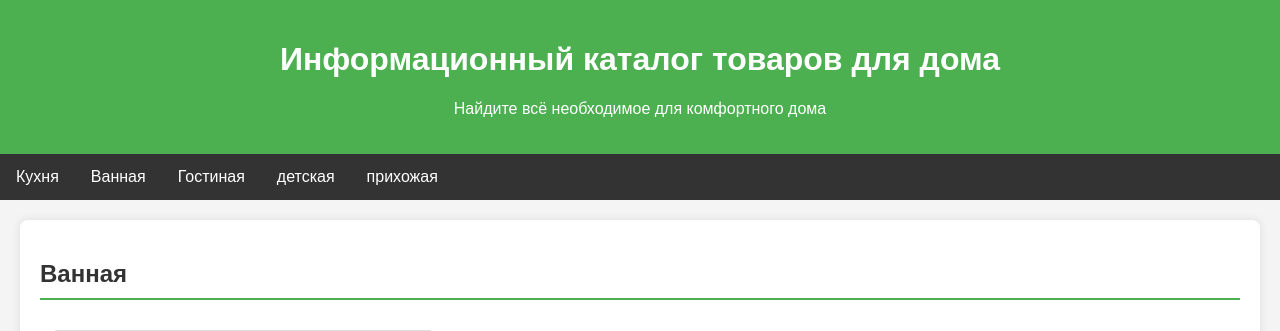
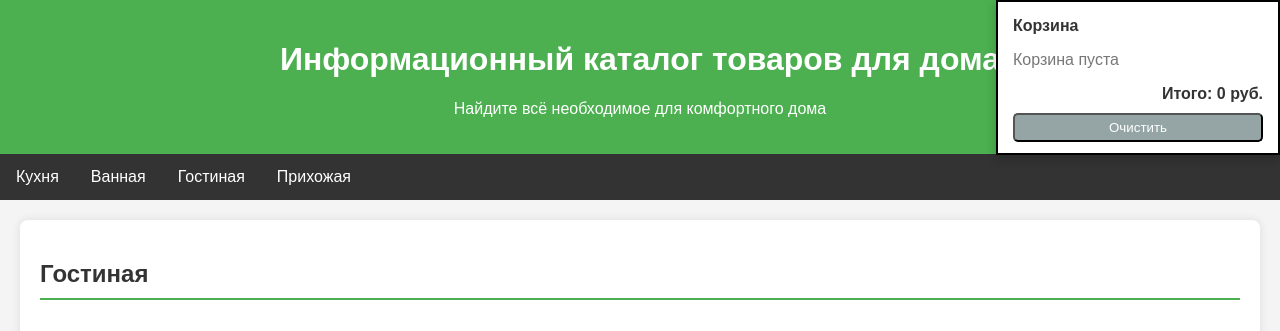
Before and after one commit to jesterrrq/coursework, a PHP site: page /test3.html in a window 1280 px wide. Shown: the top 331 px of the page. Run offline with PHP 8.4, Linux system fonts and the light colour scheme.

Commit message:
Конец работы

```diff
--- a/css/styles.css
+++ b/css/styles.css
@@ -95,15 +95,115 @@ footer {
 .button:active {
    transform: scale(0.96);
 }
+
 .kor{
     background-color: #d4af37;
-    height: 100px;
+    height: 121px;
     width: 100px;
     float: right;
-    padding: 10px;
+
 }
 
 
 .del button{
     background-color: #4CAF50;
 }
+
+
+
+.kor {
+    position: fixed;
+    right: 0px;
+    top: 0px;
+    background: #fff;
+    border: 2px solid;
+    border-color: black;
+    padding: 15px;
+    min-width: 250px;
+    max-height: 400px;
+    overflow-y: auto;
+    box-shadow: 0 4px 10px rgba(0,0,0,0.2);
+    z-index:70;
+}
+
+.kor h4 {
+    margin: 0 0 10px 0;
+    display: flex;
+    justify-content: space-between;
+    align-items: center;
+}
+
+.cart-count {
+    background: #e74c3c;
+    color: white;
+    border-radius: 50%;
+    padding: 2px 8px;
+    font-size: 14px;
+}
+
+.cart-item {
+    align-items: center;
+    padding: 8px 0;
+    border-bottom: 1px solid #eee;
+    font-size: 14px;
+}
+
+.cart-item:last-child {
+    border-bottom: none;
+}
+
+.cart-item button {
+    background: #e74c3c;
+    color: white;
+    border-radius: 4px;
+    font-size: 12px;
+}
+
+.cart-item button:hover {
+    background: #c0392b;
+}
+
+.cart-total {
+    margin-top: 10px;
+    font-weight: bold;
+    text-align: right;
+}
+
+.kor button.clear-btn {
+    width: 100%;
+    margin-top: 10px;
+    padding: 5px;
+    background: #95a5a6;
+    color: white;
+    border-radius: 5px;
+}
+
+.kor button.clear-btn:hover {
+    background: #7f8c8d;
+}
+
+.button {
+    background: #27ae60;
+    border-radius: 5px;
+}
+
+.button:hover {
+    background: #219a52;
+}
+
+.product {
+    border: 1px solid #ddd;
+    border-radius: 8px;
+    padding: 15px;
+    margin: 15px;
+    width: 230px;
+}
+
+.product img {
+    max-width: 100%;
+    max-height: 80%;
+}
+
+.pop{
+    color: #777
+}
--- a/test3.html
+++ b/test3.html
@@ -3,9 +3,8 @@
 <head>
     <meta charset="UTF-8">
     <meta name="viewport" content="width=device-width, initial-scale=1.0">
+    <title>Каталог товаров для дома</title>
     <link rel="stylesheet" href="css/styles.css">
-    <title>Document</title>
-
 </head>
 <body>
     <header>
@@ -17,57 +16,72 @@
         <a href="test1.html">Кухня</a>
         <a href="test2.html">Ванная</a>
         <a href="test3.html">Гостиная</a>
-        <a href="test4.html">детская</a>
-        <a href="test5.html">прихожая</a>
+        <a href="test5.html">Прихожая</a>
     </nav>
 
+    <div class="container">
+        <section id="living-room" class="category">
+            <h2>Гостиная</h2>
 
-
-        <div class="container">
-        <section id="bathroom" class="category">
-            <h2>Ванная</h2>
-            <div class="product">
-                <img src="https://miralls.ru/wp-content/uploads/2019/08/zerkalo-bruno-plus-5-min.jpg" alt="Зеркало">
-                <h3>Зеркало</h3>
-                <p>С подсветкой, размер 60x80 см. Цена: 3000 руб.</p>
-                <div class="button">Купить</div>
-            </div>
-            <div class="product">
-                <img src="https://avatars.mds.yandex.net/i?id=0e5e223b132b8e5598ca8c7c0197aa52_l-4431911-images-thumbs&n=13" alt="Шампунь">
-                <h3>Шампунь</h3>
-                <p>Органический, объём 500 мл. Цена: 400 руб.</p>
-                <div class="button">Купить</div>
-            </div>
-            <div class="product">
-                <img src="https://altastroy-nn.ru/files/images/resized/products/2/1/2150802-215080.636x680.jpg.webp" alt="Коврик">
-                <h3>Коврик для ванной</h3>
-                <p>Антискользящий, размер 50x80 см. Цена: 800 руб.</p>
-                <div class="button">Купить</div>
+            <div class="product" data-id="101" data-name="Диван угловой" data-price="45000">
+                <img src="https://ir.ozone.ru/s3/multimedia-1-b/c1000/7380645527.jpg" alt="">
+                <h3>Диван угловой</h3>
+                <p>Ткань велюр, механизм «еврокнижка», 3 спальных места. Цена: 45000 руб.</p>
+                <div class="button add-to-cart">Купить</div>
             </div>
 
-            <div class="product">
-                <img src="https://dushlux.ru/upload/resize_cache/iblock/257/fedm34z4w2u997gqe535ni1qb5zfe0vf/700_700_12f7f1de7bb6fd97c366de0f8753c6468/salini_agatha_vanna_otdelnostoyashchaya_180kh80kh66cm_donnyy_klapan_up_down_sifon_sliv_pereliv_s_sto.jpg" alt="Коврик">
-                <h3>Ванная Lxary</h3>
-                <p>Материал композит, размер 180-190 см. Цена: 400000 руб.</p>
-                <div class="button">Купить</div>
+            <div class="product" data-id="102" data-name="Журнальный столик" data-price="8500">
+                <img src="https://hoff.ru/upload/hoff_resize/hoff-images/189/025/17110b07834b5e4c127420820840ef24.jpg/1500x1000_85.jpeg" alt="">
+                <h3>Журнальный столик</h3>
+                <p>Стекло закалённое, основание металл, 100×60 см. Цена: 8500 руб.</p>
+                <div class="button add-to-cart">Купить</div>
             </div>
 
-            <div class="product">
-                <img src="https://migliorestore.ru/upload/iblock/113/9l3f10i2h31d6myumac647pbnsv2wgwr.webp" alt="Коврик">
-                <h3>Унитаз Lxary</h3>
-                <p>Материал композит, тип установки:на пол . Цена: 67000 руб.</p>
-                <div class="button">Купить</div>
+            <div class="product" data-id="103" data-name="Телевизор 4K 55''" data-price="38000">
+                <img src="https://ir.ozone.ru/s3/multimedia-1-0/wc2500/9001975392.jpg" alt="">
+                <h3>Телевизор 4K 55''</h3>
+                <p>Smart TV, HDR, Wi-Fi, 3 HDMI. Цена: 38000 руб.</p>
+                <div class="button add-to-cart">Купить</div>
             </div>
 
-            <div class="product">
-                <img src="https://i.dushevoi.ru/i/beWash/35011101-387411/447000.jpg" alt="">
-                <h3></h3>
-                <p>Глянцевая поверхностьт , 1 смеситель , Цена: 50000 руб.</p>
-                <div class="button">Купить</div>
+            <div class="product" data-id="104" data-name="Торшер светодиодный" data-price="4200">
+                <img src="https://img.divine-light.ru/0/281/000281913_800_800.jpg" alt="">
+                <h3>Торшер светодиодный</h3>
+                <p>Регулировка яркости, высота 160 см, цвет чёрный матовый. Цена: 4200 руб.</p>
+                <div class="button add-to-cart">Купить</div>
             </div>
 
+            <div class="product" data-id="105" data-name="Стенка модульная" data-price="62000">
+                <img src="https://ir.ozone.ru/s3/multimedia-1-i/c600/7296124662.jpg" alt="">
+                <h3>Стенка модульная премиум</h3>
+                <p>Массив дуба, 6 модулей, подсветка, 240×180 см. Цена: 62000 руб.</p>
+                <div class="button add-to-cart">Купить</div>
+            </div>
+
+            <div class="product" data-id="106" data-name="Кресло массажное" data-price="28500">
+                <img src="https://www.mp-mp.ru/photos/products/norton-black-346802.jpg" alt="">
+                <h3>Кресло массажное</h3>
+                <p>8 программ, подогрев, пульт ДУ, кожа эко. Цена: 28500 руб.</p>
+                <div class="button add-to-cart">Купить</div>
+            </div>
+
+            <div class="product" data-id="107" data-name="Ковер шерстяной" data-price="15900">
+                <img src="https://cdn.basicdecor.ru/files/media/product_photos/7f/2951590/original/kashqm4373300200x300_2.jpg" alt="">
+                <h3>Ковер шерстяной</h3>
+                <p>Ручная работа, размер 200×300 см, узор геометрический. Цена: 15900 руб.</p>
+                <div class="button add-to-cart">Купить</div>
+            </div>
         </section>
     </div>
 
+    <div class="kor">
+        <h4>Корзина</h4>
+        <div class="pop" id="cart-items">
+            <p>Корзина пуста</p>
+        </div>
+        <div class="cart-total">Итого: <span id="cart-total">0</span> руб.</div>
+        <button class="clear-btn">Очистить</button>
+    </div>
+    <script src="js/inr.js"></script>
 </body>
 </html>
```
Also changed, not shown: test1.html (+44 -32 lines), test2.html (+9 -1 lines), test4.html (deleted, +0 -40 lines), test5.html (+59 -10 lines). Lines whose indentation alone changed are shown as unchanged.
